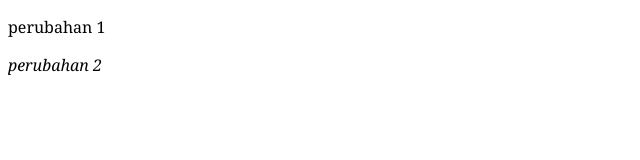
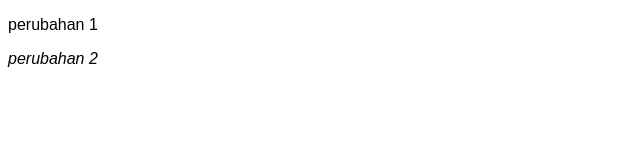
Before and after one commit to ayasy-exp/github-tes, a plain HTML site: page index.html in a window 1280 px wide. Shown: the whole page, without its empty margins (0-640 px from the left). Drawn offline with Linux system fonts and the light colour scheme.

Commit message:
ganti font arial

```diff
--- a/style.css
+++ b/style.css
@@ -1,5 +1,5 @@
 p {
-    font-family: Georgia, 'Times New Roman', Times, serif;
+    font-family: Arial, 'Times New Roman', Times, serif;
 }
 
 .miring {
```
